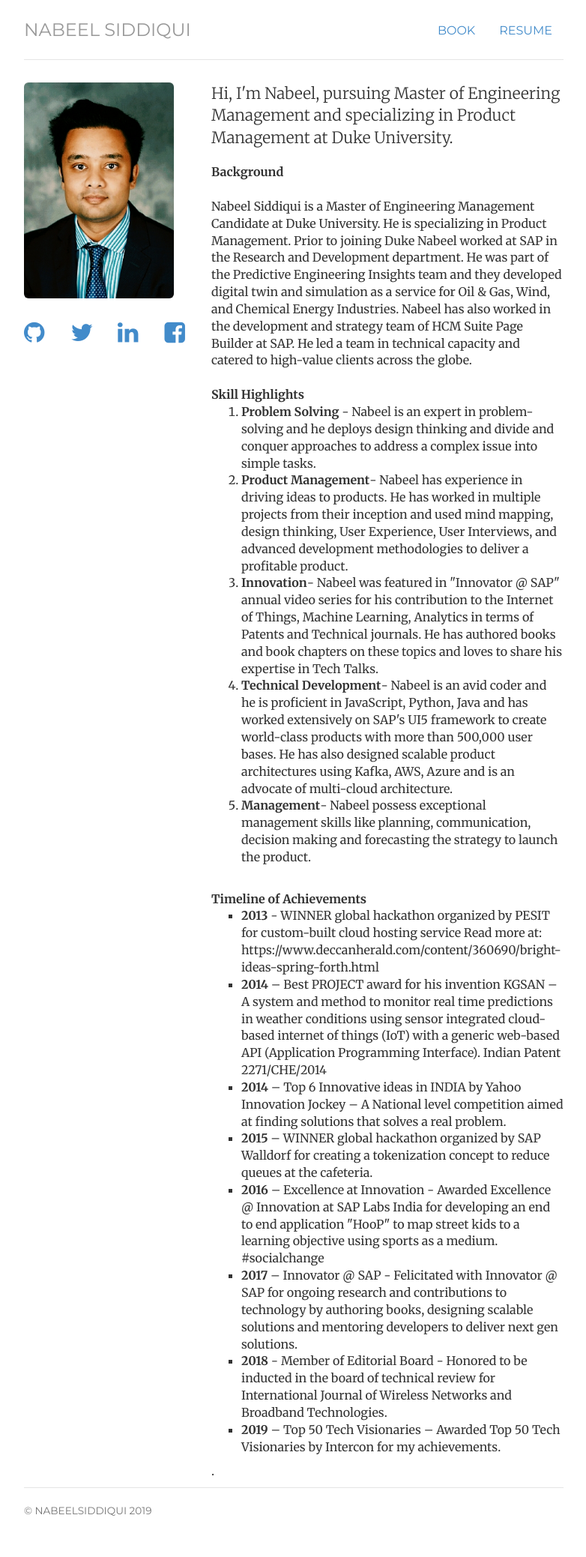
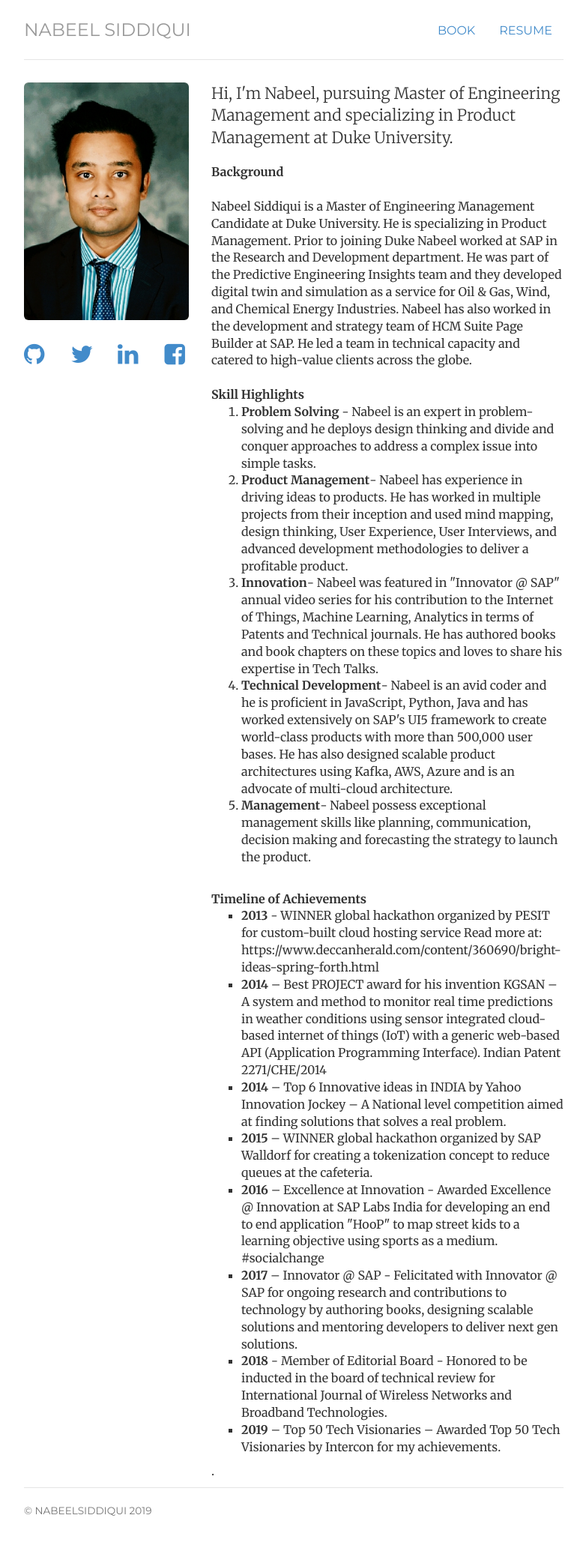
Before and after one commit to mnscodes/mnscodes.github.io, a Jekyll site: the page built from index.html, in a window 1280 px wide. Shown: the whole page at 75% size, without its empty margins (248-1030 px from the left). Built offline with Jekyll 4.4.1, drawn with Linux system fonts in a browser that asks for light colours.

Commit message:
Update index.html

```diff
--- a/index.html
+++ b/index.html
@@ -9,7 +9,7 @@
 <!-- <div class="jumbotron"> -->
 <div class="row">
 	<div align="left" class="col-sm-4">
-	<img  class="img-rounded avatar" width="200" height"121" alt="Nabeel Siddiqui" src="img/profile.jpg">
+	<img  class="img-rounded avatar" width="220" height"121" alt="Nabeel Siddiqui" src="img/profile.jpg">
 	<div class="row">
 		<a target="_blank" class="col-sm-3" href="http://github.com/mnscodes"><i class="fa fa-github fa-2x"></i></a>
 		<a target="_blank" class="col-sm-3" href="https://twitter.com/nabeel1591"><i class="fa fa-twitter fa-2x"></i></a>
```
